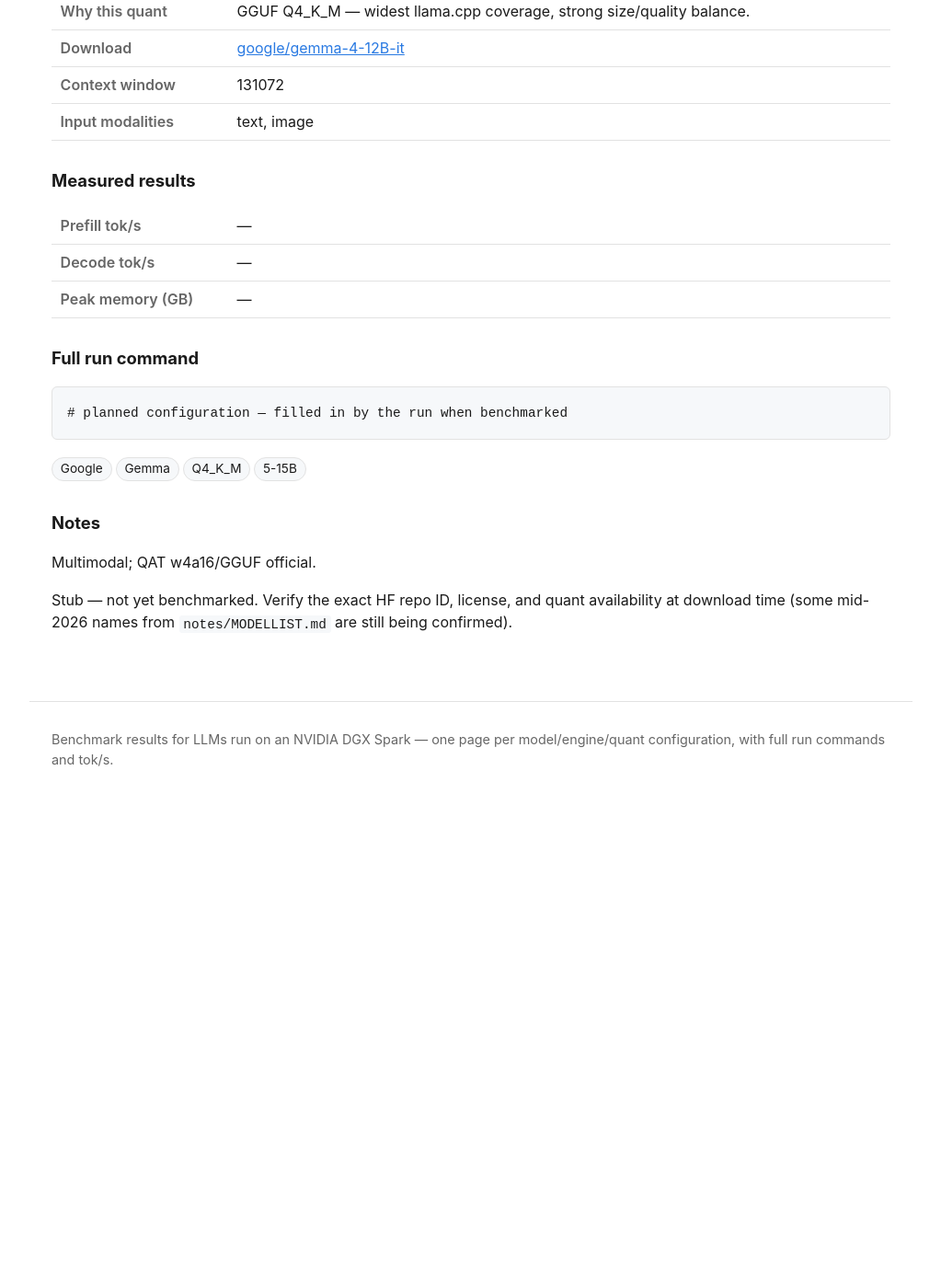
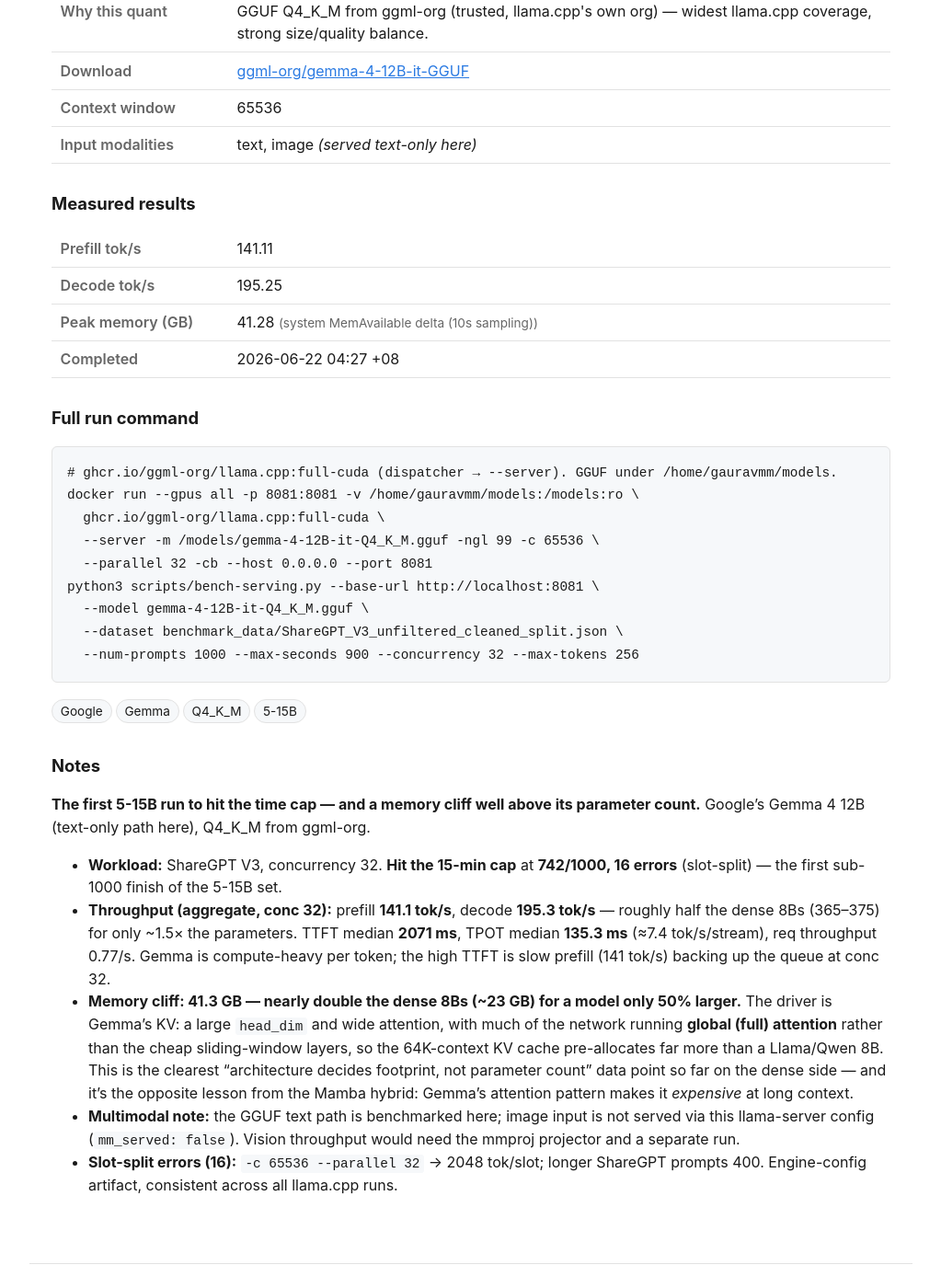
Before and after one commit to yjsoon/autobench, a Jekyll site: the page built from _configs/gemma-4-12b-it-llamacpp-q4_k_m.md, in a window 1280 px wide and 1400 px high, scrolled down 508 px. Shown: the whole window at 92% size, without its empty margins (128-1151 px from the left). Built offline with Jekyll 4.4.1, drawn with Linux system fonts in a browser that asks for light colours; before the commit the page ends 1408 px from its top, so only the background shows below that; some of the changed text lies outside the part shown.

Commit message:
Bench: Gemma-4-12B llama.cpp Q4_K_M (141/195, 41.3GB) — memory cliff + first time-cap of 5-15B set
Gemma's global-attention KV pre-allocates ~41GB at 64K ctx, nearly 2x the
dense 8Bs for only 1.5x params. Compute-heavy prefill (141 tok/s, TTFT 2.07s)
hit the 15-min cap at 742/1000.

Co-Authored-By: Claude Opus 4.8 (1M context) <noreply@anthropic.com>
Claude-Session: https://claude.ai/code/session_01JczsieM71svofn8CxRyY2s

```diff
--- a/_configs/gemma-4-12b-it-llamacpp-q4_k_m.md
+++ b/_configs/gemma-4-12b-it-llamacpp-q4_k_m.md
@@ -6,26 +6,50 @@ family: Gemma
 params: 12B (dense)
 engine: llama.cpp
 quant: Q4_K_M
-quant_rationale: GGUF Q4_K_M — widest llama.cpp coverage, strong size/quality balance.
-source_repo: google/gemma-4-12B-it
-download_url: https://huggingface.co/google/gemma-4-12B-it
-context: 131072
+quant_rationale: GGUF Q4_K_M from ggml-org (trusted, llama.cpp's own org) — widest llama.cpp coverage, strong size/quality balance.
+source_repo: ggml-org/gemma-4-12B-it-GGUF
+download_url: https://huggingface.co/ggml-org/gemma-4-12B-it-GGUF
+context: 65536
 modalities: [text, image]
-mm_served: true
+mm_served: false
 tags: [Google, Gemma, Q4_K_M, 5-15B]
 
-status: pending
-prefill_toks:
-decode_toks:
-mem_gb:
-mem_source:
-measured_on:
-completed_at:
+status: done
+prefill_toks: 141.11
+decode_toks: 195.25
+mem_gb: 41.28
+mem_source: system MemAvailable delta (10s sampling)
+measured_on: 2026-06-22
+completed_at: 2026-06-22 04:27 +08
 run_command: |
-  # planned configuration — filled in by the run when benchmarked
+  # ghcr.io/ggml-org/llama.cpp:full-cuda (dispatcher → --server). GGUF under /home/gauravmm/models.
+  docker run --gpus all -p 8081:8081 -v /home/gauravmm/models:/models:ro \
+    ghcr.io/ggml-org/llama.cpp:full-cuda \
+    --server -m /models/gemma-4-12B-it-Q4_K_M.gguf -ngl 99 -c 65536 \
+    --parallel 32 -cb --host 0.0.0.0 --port 8081
+  python3 scripts/bench-serving.py --base-url http://localhost:8081 \
+    --model gemma-4-12B-it-Q4_K_M.gguf \
+    --dataset benchmark_data/ShareGPT_V3_unfiltered_cleaned_split.json \
+    --num-prompts 1000 --max-seconds 900 --concurrency 32 --max-tokens 256
 ---
 
-Multimodal; QAT w4a16/GGUF official.
+**The first 5-15B run to hit the time cap — and a memory cliff well above its parameter count.**
+Google's Gemma 4 12B (text-only path here), Q4_K_M from ggml-org.
 
-Stub — not yet benchmarked. Verify the exact HF repo ID, license, and quant availability at
-download time (some mid-2026 names from `notes/MODELLIST.md` are still being confirmed).
+- **Workload:** ShareGPT V3, concurrency 32. **Hit the 15-min cap** at **742/1000, 16 errors**
+  (slot-split) — the first sub-1000 finish of the 5-15B set.
+- **Throughput (aggregate, conc 32):** prefill **141.1 tok/s**, decode **195.3 tok/s** — roughly half
+  the dense 8Bs (365–375) for only ~1.5× the parameters. TTFT median **2071 ms**, TPOT median
+  **135.3 ms** (≈7.4 tok/s/stream), req throughput 0.77/s. Gemma is compute-heavy per token; the high
+  TTFT is slow prefill (141 tok/s) backing up the queue at conc 32.
+- **Memory cliff: 41.3 GB — nearly double the dense 8Bs (~23 GB) for a model only 50% larger.** The
+  driver is Gemma's KV: a large `head_dim` and wide attention, with much of the network running
+  **global (full) attention** rather than the cheap sliding-window layers, so the 64K-context KV cache
+  pre-allocates far more than a Llama/Qwen 8B. This is the clearest "architecture decides footprint,
+  not parameter count" data point so far on the dense side — and it's the opposite lesson from the
+  Mamba hybrid: Gemma's attention pattern makes it *expensive* at long context.
+- **Multimodal note:** the GGUF text path is benchmarked here; image input is not served via this
+  llama-server config (`mm_served: false`). Vision throughput would need the mmproj projector and a
+  separate run.
+- **Slot-split errors (16):** `-c 65536 --parallel 32` → 2048 tok/slot; longer ShareGPT prompts 400.
+  Engine-config artifact, consistent across all llama.cpp runs.
```
